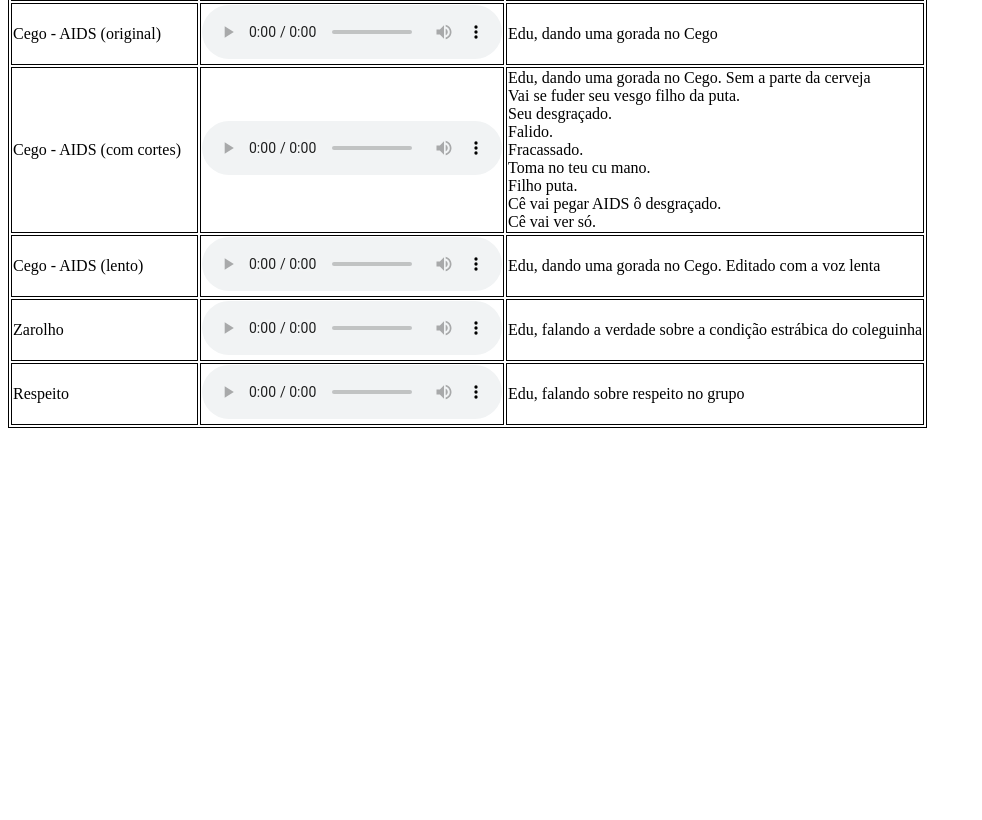
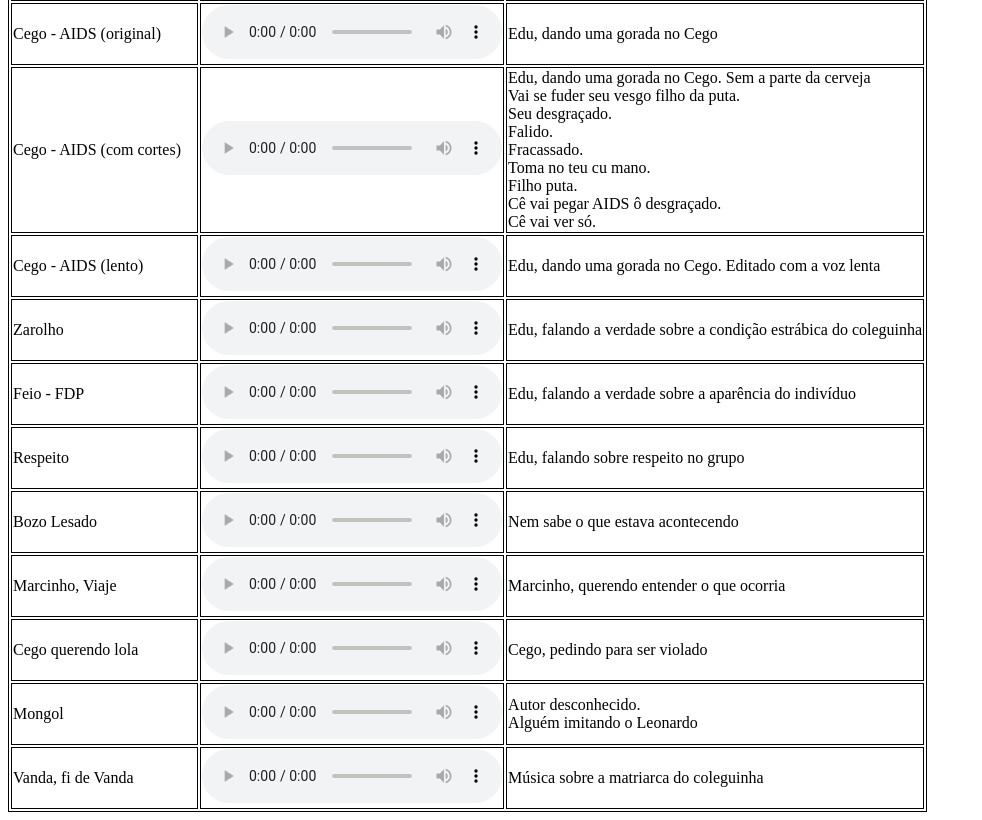
Before and after one commit to danicmac/31-de-Marco, a plain HTML site: page index.html in a window 1280 px wide. Shown: the part 296-1116 px from the top of the page, without its empty margins (0-982 px from the left). Before the commit the page ends 800 px from the top, so only its background shows below. Drawn offline with Linux system fonts and the light colour scheme.

Commit message:
Update index.html

```diff
--- a/index.html
+++ b/index.html
@@ -71,10 +71,46 @@ Cê vai ver só.</td>
   </tr>
 
   <tr>
+    <td>Feio - FDP</td>
+    <td><audio controls><source src="Edu - Feio FDP.ogg" type="audio/ogg"></audio></td>
+    <td>Edu, falando a verdade sobre a aparência do indivíduo</td>
+  </tr>
+
+  <tr>
     <td>Respeito</td>
     <td><audio controls><source src="Respeito.ogg" type="audio/ogg"></audio></td>
     <td>Edu, falando sobre respeito no grupo</td>
-  </tr
+  </tr>
+
+  <tr>
+    <td>Bozo Lesado</td>
+    <td><audio controls><source src="Bozo_lesado.ogg" type="audio/ogg"></audio></td>
+    <td>Nem sabe o que estava acontecendo</td>
+  </tr>
+
+  <tr>
+    <td>Marcinho, Viaje</td>
+    <td><audio controls><source src="Marcinho - Que viagem é essa.ogg" type="audio/ogg"></audio></td>
+    <td>Marcinho, querendo entender o que ocorria</td>
+  </tr>
+
+  <tr>
+    <td>Cego querendo lola</td>
+    <td><audio controls><source src="Metendo pau no vesgo.mp3" type="audio/ogg"></audio></td>
+    <td>Cego, pedindo para ser violado</td>
+  </tr>
+
+  <tr>
+    <td>Mongol</td>
+    <td><audio controls><source src="Metendo pau no vesgo.mp3" type="audio/ogg"></audio></td>
+    <td>Autor desconhecido.<br>Alguém imitando o Leonardo</td>
+  </tr>
+
+  <tr>
+    <td>Vanda, fi de Vanda</td>
+    <td><audio controls><source src="Vanda.mpeg" type="audio/ogg"></audio></td>
+    <td>Música sobre a matriarca do coleguinha</td>
+  </tr>
 
 </table>
 
```
